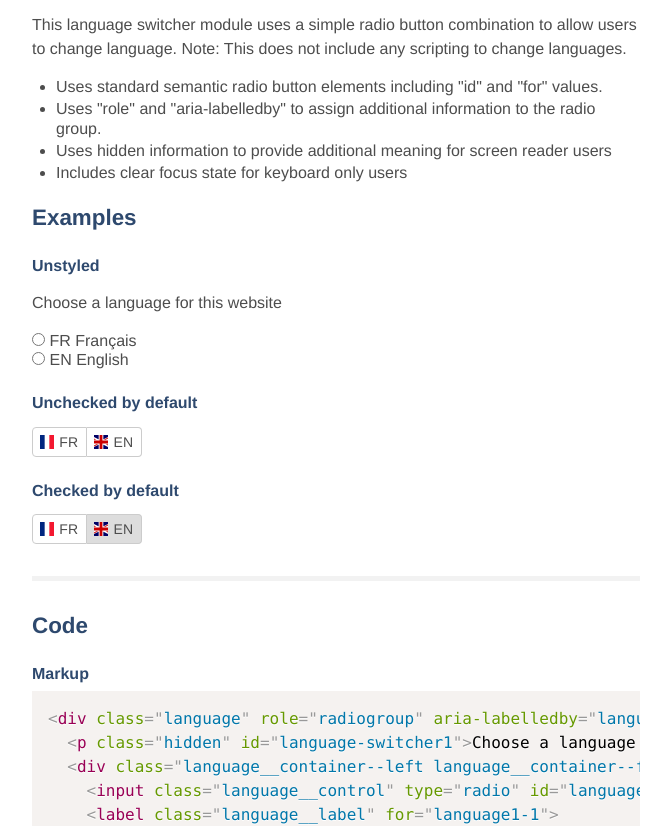
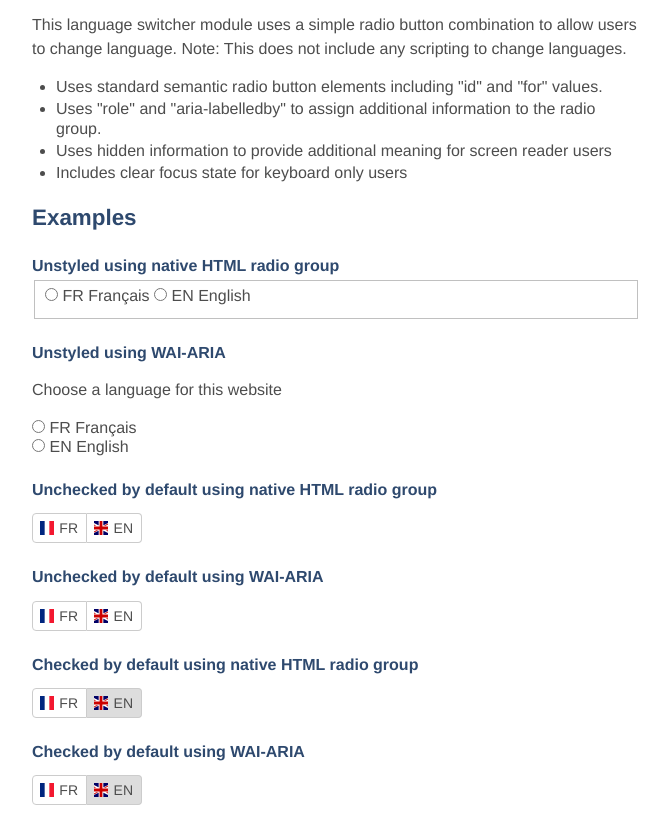
Before and after one commit to russmaxdesign/language-switcher, a plain HTML site: page index.html in a window 1280 px wide. Shown: the part 132-958 px from the top of the page, without its empty margins (304-975 px from the left). Drawn offline with Linux system fonts and the light colour scheme.

Commit message:
Examples using native HTML radio buttons

```diff
--- a/index.html
+++ b/index.html
@@ -23,50 +23,99 @@
     </ul>
 
     <h2>Examples</h2>
-    <h3>Unstyled</h3>
-    <div role="radiogroup" aria-labelledby="language-switcher0">
-      <p id="language-switcher0">Choose a language for this website</p>
+
+    <h3>Unstyled using native HTML radio group</h3>
+    <fieldset>
+      <input type="radio" id="language0-fr" name="language-switch0">
+      <label for="language0-fr" lang="fr">
+        FR<span> Français</span>
+      </label>
+      <input type="radio" id="language0-en" name="language-switch0">
+      <label for="language0-en" lang="en">
+        EN<span> English</span>
+      </label>
+    </fieldset>
+
+    <h3>Unstyled using WAI-ARIA</h3>
+    <div role="radiogroup" aria-labelledby="language-switcher1">
+      <p id="language-switcher1">Choose a language for this website</p>
       <div>
-        <input type="radio" id="language0-1" name="language-switch0">
-        <label for="language0-1" lang="fr">
+        <input type="radio" id="language1-1" name="language-switch1">
+        <label for="language1-1" lang="fr">
           FR<span> Français</span>
         </label>
       </div>
       <div>
-        <input type="radio" id="language0-2" name="language-switch0">
-        <label for="language0-2" lang="en">
+        <input type="radio" id="language1-2" name="language-switch1">
+        <label for="language1-2" lang="en">
           EN<span> English</span>
         </label>
       </div>
     </div>
-    <h3>Unchecked by default</h3>
-    <div class="language" role="radiogroup" aria-labelledby="language-switcher1">
-      <p class="hidden" id="language-switcher1">Choose a language for this website</p>
+
+    <h3>Unchecked by default using native HTML radio group</h3>
+    <fieldset class="language">
+      <legend class="hidden">Choose a language for this website</legend>
       <div class="language__container--left language__container--fr">
-        <input class="language__control" type="radio" id="language1-1" name="language-switch1">
-        <label class="language__label" for="language1-1" lang="fr">
+        <input class="language__control" type="radio" id="language2-fr" name="language-switch2">
+      <label class="language__label" for="language2-fr" lang="fr">
+        FR<span class="hidden"> Français</span>
+      </label>
+      </div>
+      <div class="language__container--right language__container--en">
+        <input class="language__control" type="radio" id="language2-en" name="language-switch2">
+        <label class="language__label" for="language2-en" lang="en">
+          EN<span class="hidden"> English</span>
+        </label>
+      </div>
+    </fieldset>
+
+    <h3>Unchecked by default using WAI-ARIA</h3>
+    <div class="language" role="radiogroup" aria-labelledby="language-switcher3">
+      <p class="hidden" id="language-switcher3">Choose a language for this website</p>
+      <div class="language__container--left language__container--fr">
+        <input class="language__control" type="radio" id="language3-1" name="language-switch3">
+        <label class="language__label" for="language3-1" lang="fr">
           FR<span class="hidden"> Français</span>
         </label>
       </div>
       <div class="language__container--right language__container--en">
-        <input class="language__control" type="radio" id="language1-2" name="language-switch1">
-        <label class="language__label" for="language1-2" lang="en">
+        <input class="language__control" type="radio" id="language3-2" name="language-switch3">
+        <label class="language__label" for="language3-2" lang="en">
           EN<span class="hidden"> English</span>
         </label>
       </div>
     </div>
-    <h3>Checked by default</h3>
-    <div class="language" role="radiogroup" aria-labelledby="language-switcher2">
-      <p class="hidden" id="language-switcher2">Choose a language for this website</p>
+
+    <h3>Checked by default using native HTML radio group</h3>
+    <fieldset class="language">
+      <legend class="hidden">Choose a language for this website</legend>
       <div class="language__container--left language__container--fr">
-        <input class="language__control" type="radio" id="language2-1" name="language-switch2">
-        <label class="language__label" for="language2-1" lang="fr">
+        <input class="language__control" type="radio" id="language4-fr" name="language-switch4">
+        <label class="language__label" for="language4-fr" lang="fr">
           FR<span class="hidden"> Français</span>
         </label>
       </div>
       <div class="language__container--right language__container--en">
-        <input class="language__control" type="radio" id="language2-2" name="language-switch2" checked>
-        <label class="language__label" for="language2-2" lang="en">
+        <input class="language__control" type="radio" id="language4-en" name="language-switch4" checked>
+        <label class="language__label" for="language4-en" lang="en">
+          EN<span class="hidden"> English</span>
+        </label>
+      </div>
+    </fieldset>
+
+    <h3>Checked by default using WAI-ARIA</h3>
+    <div class="language" role="radiogroup" aria-labelledby="language-switcher5">
+      <p class="hidden" id="language-switcher5">Choose a language for this website</p>
+      <div class="language__container--left language__container--fr">
+        <input class="language__control" type="radio" id="language5-1" name="language-switch5">
+        <label class="language__label" for="language5-1" lang="fr">
+          FR<span class="hidden"> Français</span>
+        </label>
+      </div>
+      <div class="language__container--right language__container--en">
+        <input class="language__control" type="radio" id="language5-2" name="language-switch5" checked>
+        <label class="language__label" for="language5-2" lang="en">
           EN<span class="hidden"> English</span>
         </label>
       </div>
@@ -110,9 +159,11 @@ $language-checked: #ddd;
 .language {
   width: $language-width * 2;
   height: $language-height;
+  border: 0;
   font-size: 14px;
   line-height: 1;
   margin: 1em 0;
+  padding: 0;
 }
 
 .language__container--left,
```
Also changed, not shown: assets/css/styles.css.
